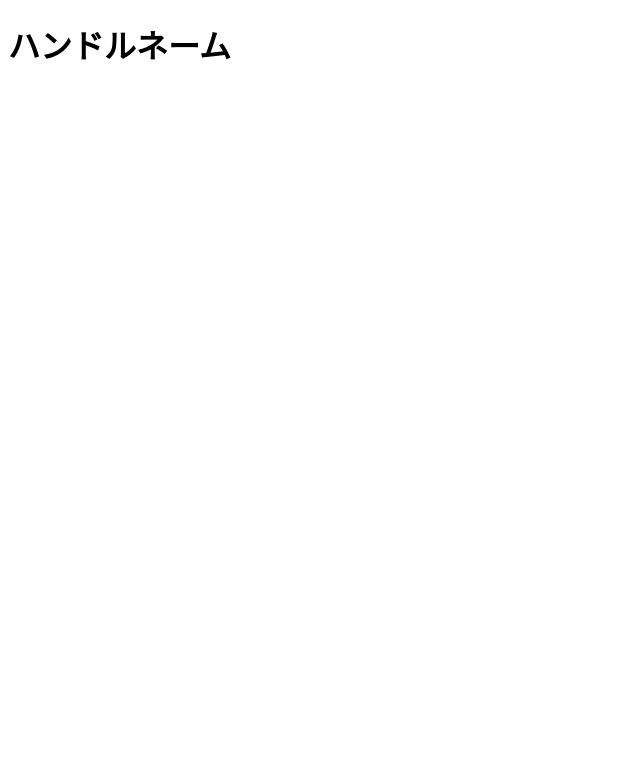
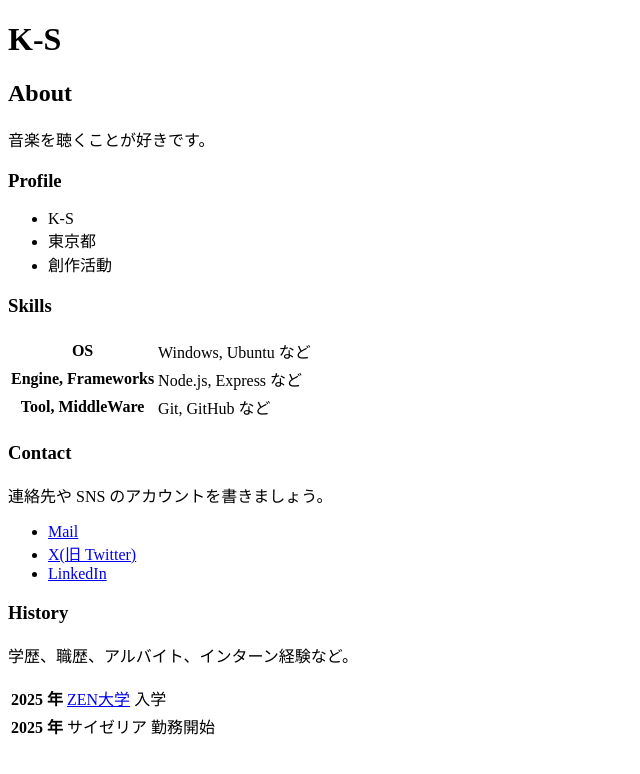
Before and after one commit to 251zs00915-netizen/251zs00915.github.io, a plain HTML site: page index.html in a window 1280 px wide. Shown: the whole page, without its empty margins (0-640 px from the left). Drawn offline with Linux system fonts and the light colour scheme.

Commit message:
内容記入

```diff
--- a/index.html
+++ b/index.html
@@ -6,6 +6,60 @@
     <title>K-Sのポートフォリオ</title>
   </head>
   <body>
-    <h1>ハンドルネーム</h1>
+    <h1>K-S</h1>
+
+    <h2>About</h2>
+    <p>
+      音楽を聴くことが好きです。
+    </p>
+
+    <h3>Profile</h3>
+    <ul>
+      <li>K-S</li>
+      <li>東京都</li>
+      <li>創作活動</li>
+    </ul>
+
+    <h3>Skills</h3>
+    <table>
+      <tr>
+        <th>OS</th>
+        <td>Windows, Ubuntu など</td>
+      </tr>
+      <tr>
+        <th>Engine, Frameworks</th>
+        <td>Node.js, Express など</td>
+      </tr>
+      <tr>
+        <th>Tool, MiddleWare</th>
+        <td>Git, GitHub など</td>
+      </tr>
+      <tr>
+      </tr>
+    </table>
+
+
+    <h3>Contact</h3>
+    <p>連絡先や SNS のアカウントを書きましょう。</p>
+    <ul>
+      <li><a href="mailto:name@example.com">Mail</a></li>
+      <li><a href="https://twitter.com/n_yobikou">X(旧 Twitter)</a></li>
+      <li><a href="https://www.linkedin.com/">LinkedIn</a></li>
+    </ul>
+
+    <h3>History</h3>
+    <p>学歴、職歴、アルバイト、インターン経験など。</p>
+    <table>
+      <tr>
+        <th>2025 年</th>
+        <td><a href="https://dwango.co.jp/">ZEN大学</a> 入学</td>
+      </tr>
+      <tr>
+        <th>2025 年</th>
+        <td>サイゼリア 勤務開始</td>
+      </tr>
+      <tr>
+
+    </table>
   </body>
 </html>
```
